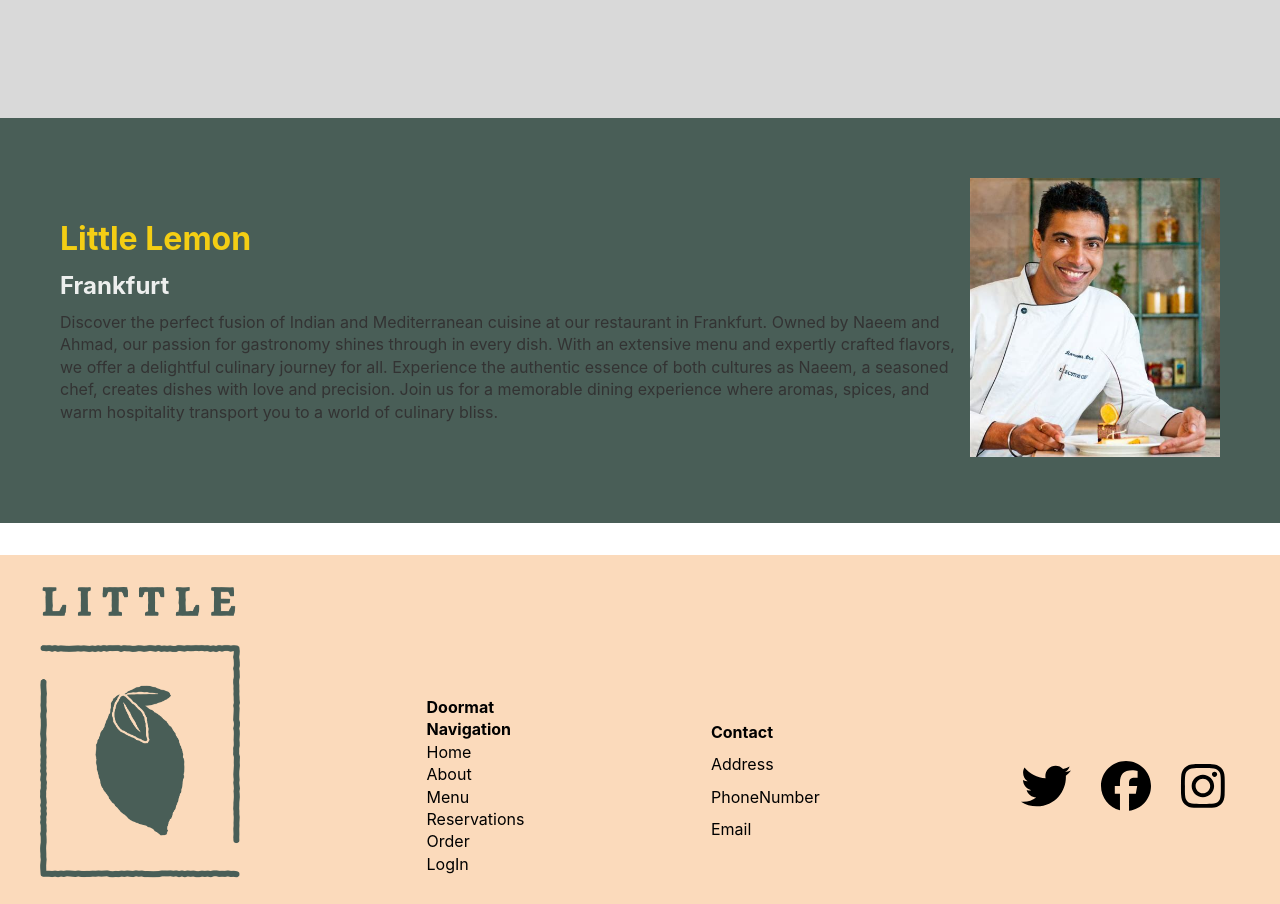
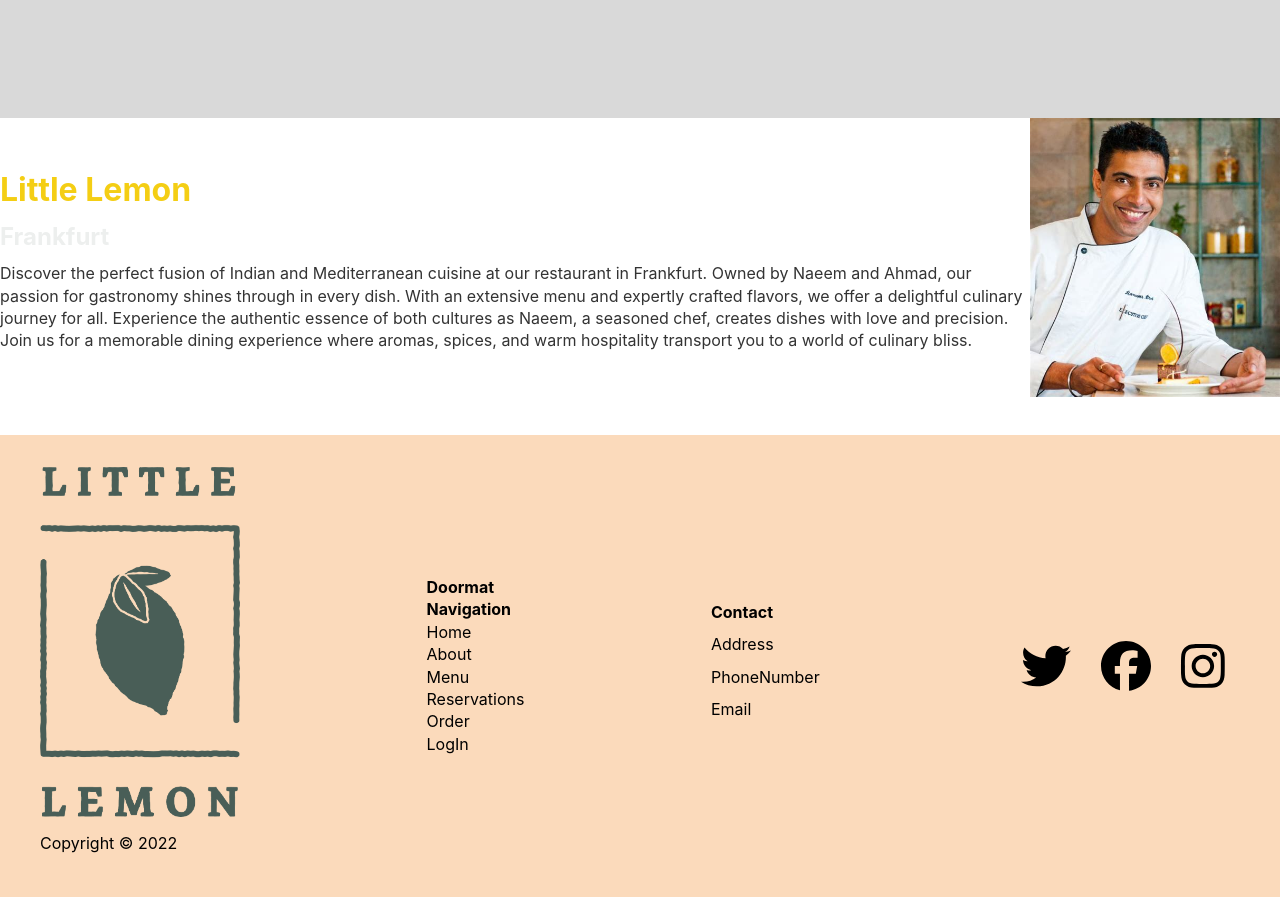
Before and after one commit to AshrafMuhammadNaeem/littlelemon-web, a React (Create React App) app: page / in a window 1280 px wide. Shown: the part 1545-2449 px from the top of the page. Built offline with nearby package versions, Linux system fonts and the light colour scheme.

Commit message:
Update App.css

```diff
--- a/src/App.css
+++ b/src/App.css
@@ -401,14 +401,16 @@ header{
 
 /* About section */
 
+.about-section {
+    background-color: var(--primary-color);
+    padding: 50px;
+}
+
 .about {
     display: flex;
     flex-direction: row;
     align-items: center;
     justify-content: space-between;
-    background-color: var(--primary-color);
-    /* margin: 0 50px; */
-    padding: 60px;
 }
 
 .grid-3{
```
